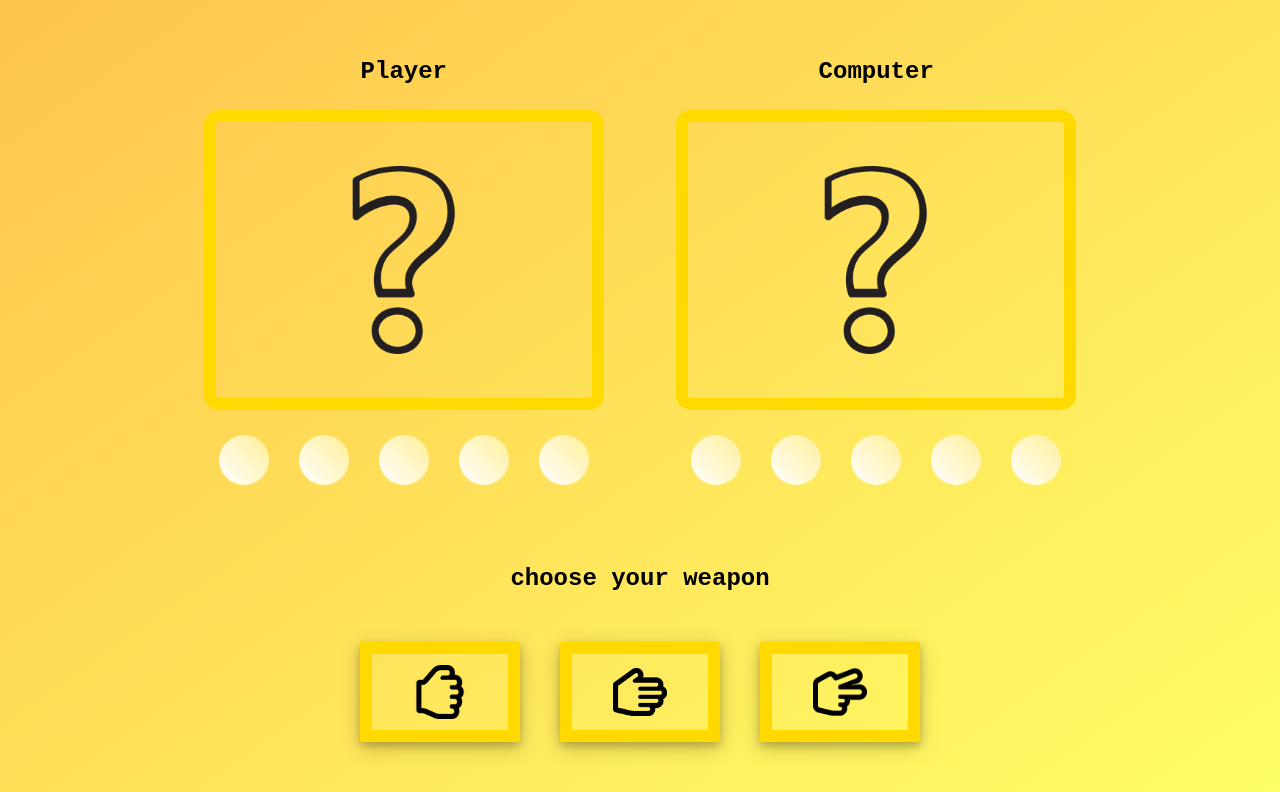
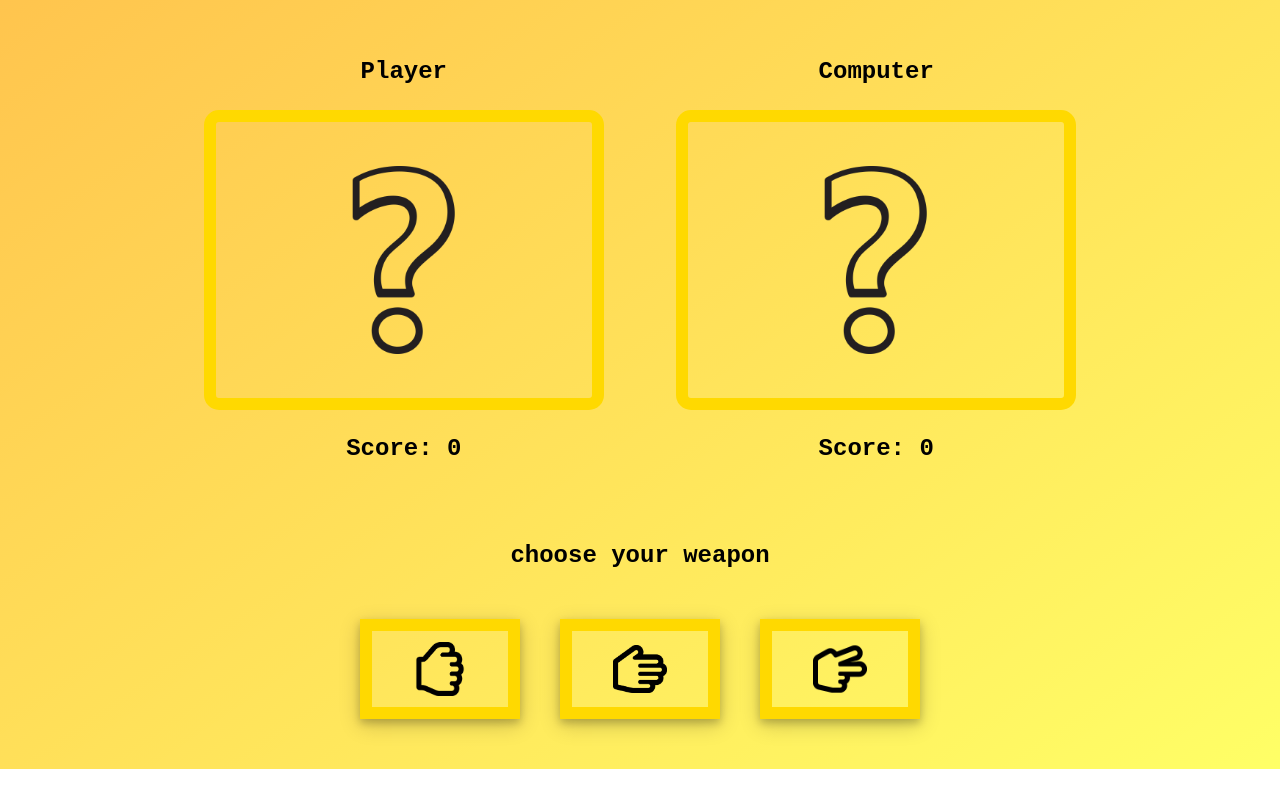
Before and after one commit to MahmoodElsaayed/rock-paper-scissors, a plain HTML site: page index.html in a window 1280 px wide. Shown: the part 109-901 px from the top of the page. After the commit the page ends 878 px from the top, so only its background shows below. Drawn offline with Linux system fonts and the light colour scheme.

Commit message:
[style] Change score display from circles to text counters
- I just decided to sack it off LOL

```diff
--- a/css/style.css
+++ b/css/style.css
@@ -53,17 +53,7 @@
 }
 
 .score-counter {
-    display: flex;
-    align-items: center;
-    gap: 30px;
-}
-
-.score-counter > .circle {
-    height: 50px;
-    width: 50px;
-    background-color: #ffffff;
-    border-radius: 30px;
-    background-image: linear-gradient(to bottom left, rgba(255, 217, 0, 0.4), transparent);
+    text-align: center;
 }
 
 .round-winner-text {
--- a/index.html
+++ b/index.html
@@ -19,26 +19,14 @@
                     <div class="choice-screen">
                         <img src="./assets/question-mark.png" alt="question mark png">
                     </div>
-                    <div class="score-counter">
-                        <div class="circle"></div>
-                        <div class="circle"></div>
-                        <div class="circle"></div>
-                        <div class="circle"></div>
-                        <div class="circle"></div>
-                    </div>
+                    <div class="score-counter">Score: 0</div>
                 </div>
                 <div class="computer-side">
                     <span>Computer</span>
                     <div class="choice-screen">
                         <img src="./assets/question-mark.png" alt="question mark png">
                     </div>
-                    <div class="score-counter">
-                        <div class="circle"></div>
-                        <div class="circle"></div>
-                        <div class="circle"></div>
-                        <div class="circle"></div>
-                        <div class="circle"></div>
-                    </div>
+                    <div class="score-counter">Score: 0</div>
                 </div>
             </div>
             <div class="round-winner-text">choose your weapon</div>
```
